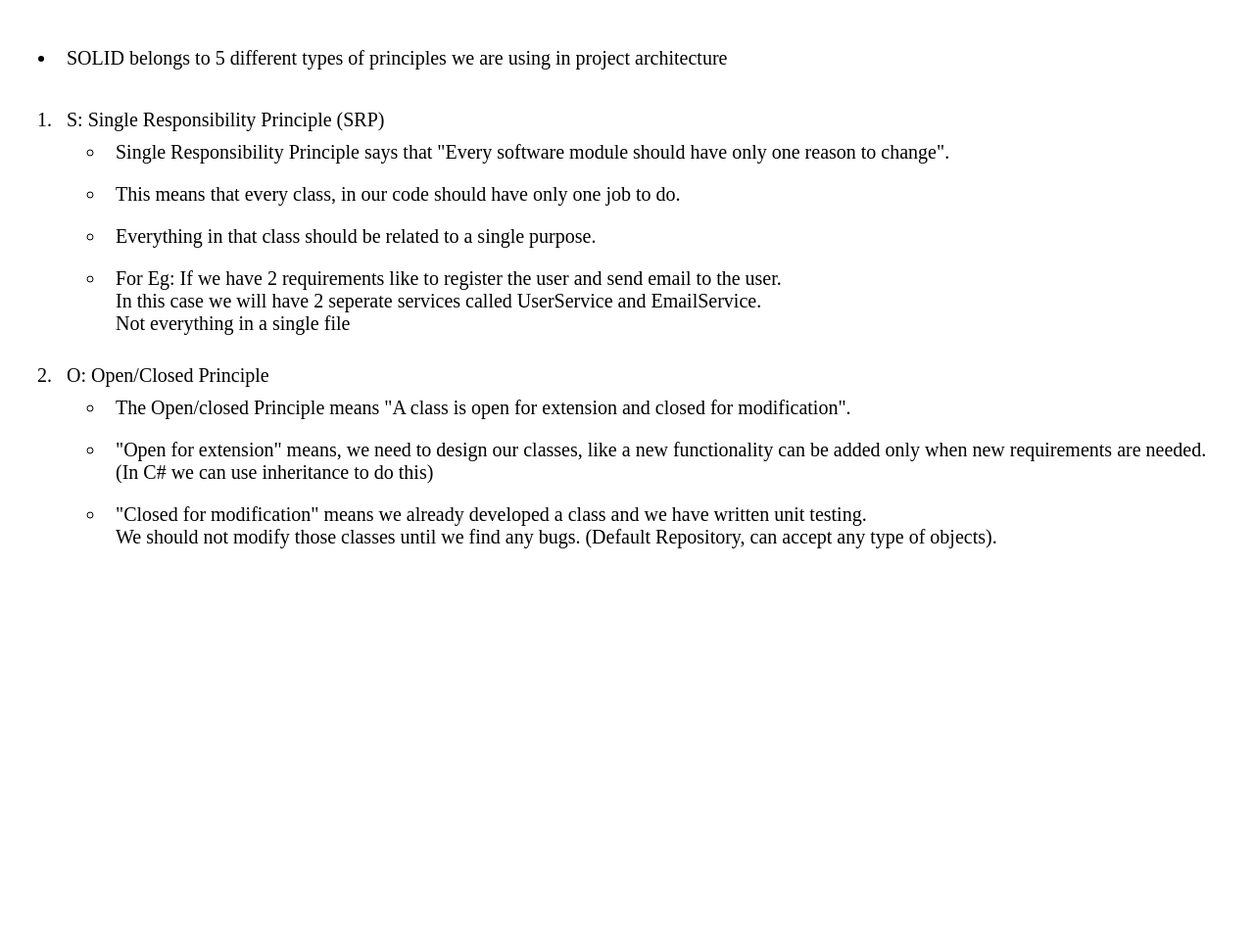
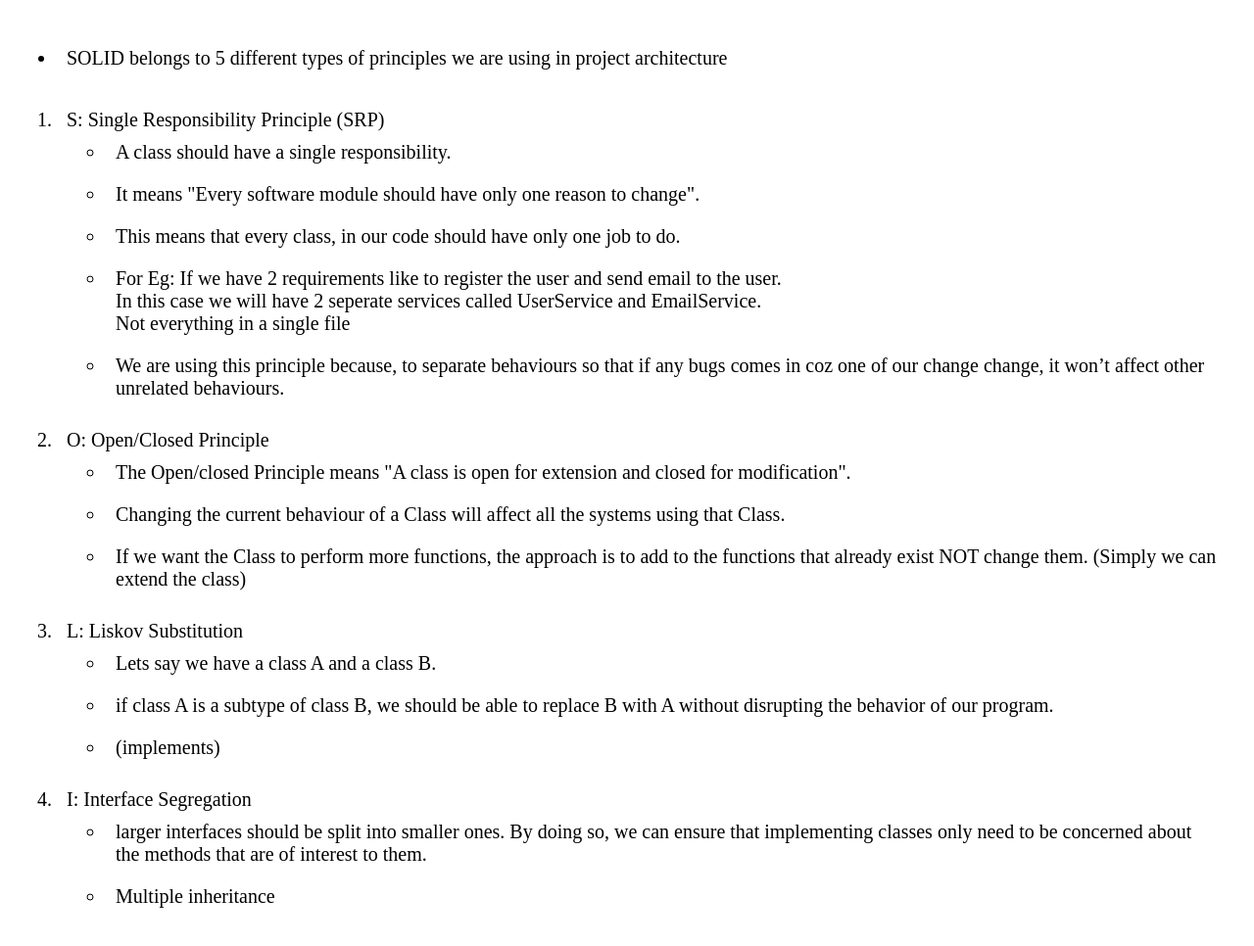
Before and after one commit to iabu94/interview, a plain HTML site: page project/solid-principles.html in a window 1280 px wide. Shown: the whole page at 98% size. Before the commit the page ends 800 px from the top, so only its background shows below. Drawn offline with Linux system fonts and the light colour scheme.

Commit message:
Neew changes

```diff
--- a/project/solid-principles.html
+++ b/project/solid-principles.html
@@ -11,15 +11,15 @@
     <li>
       S: Single Responsibility Principle (SRP)
       <ul>
+        <li>A class should have a single responsibility.</li>
         <li>
-          Single Responsibility Principle says that "Every software module
-          should have only one reason to change".
+          It means "Every software module should have only one reason to
+          change".
         </li>
         <li>
           This means that every class, in our code should have only one job to
           do.
         </li>
-        <li>Everything in that class should be related to a single purpose.</li>
         <li>
           For Eg: If we have 2 requirements like to register the user and send
           email to the user. <br />
@@ -27,6 +27,11 @@
           EmailService.
           <br />
           Not everything in a single file
+        </li>
+        <li>
+          We are using this principle because, to separate behaviours so that if
+          any bugs comes in coz one of our change change, it won’t affect other
+          unrelated behaviours.
         </li>
       </ul>
     </li>
@@ -38,16 +43,36 @@
           closed for modification".
         </li>
         <li>
-          "Open for extension" means, we need to design our classes, like a new
-          functionality can be added only when new requirements are needed. (In
-          C# we can use inheritance to do this)
+          Changing the current behaviour of a Class will affect all the systems
+          using that Class.
         </li>
         <li>
-          "Closed for modification" means we already developed a class and we
-          have written unit testing. <br />
-          We should not modify those classes until we find any bugs. (Default
-          Repository, can accept any type of objects).
+          If we want the Class to perform more functions, the approach is to add
+          to the functions that already exist NOT change them. (Simply we can
+          extend the class)
         </li>
+      </ul>
+    </li>
+    <li>
+      L: Liskov Substitution
+      <ul>
+        <li>Lets say we have a class A and a class B.</li>
+        <li>
+          if class A is a subtype of class B, we should be able to replace B
+          with A without disrupting the behavior of our program.
+        </li>
+        <li>(implements)</li>
+      </ul>
+    </li>
+    <li>
+      I: Interface Segregation
+      <ul>
+        <li>
+          larger interfaces should be split into smaller ones. By doing so, we
+          can ensure that implementing classes only need to be concerned about
+          the methods that are of interest to them.
+        </li>
+        <li>Multiple inheritance</li>
       </ul>
     </li>
   </ol>
```
Also changed, not shown: dotnetcore/advantages.html (added, +20 -0 lines), dotnetcore/configure-services.html (added, +19 -0 lines), dotnetcore/configure.html (added, +14 -0 lines), dotnetcore/middleware.html (added, +19 -0 lines), dotnetcore/singleton-scoped-transient.html (+2 -2 lines), dotnetcore/startup.html (added, +9 -0 lines), index.html (+22 -1 lines).
